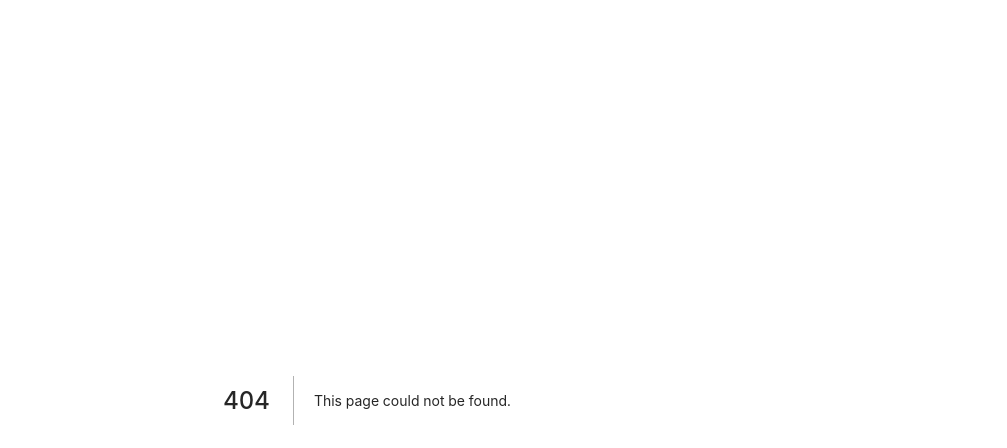
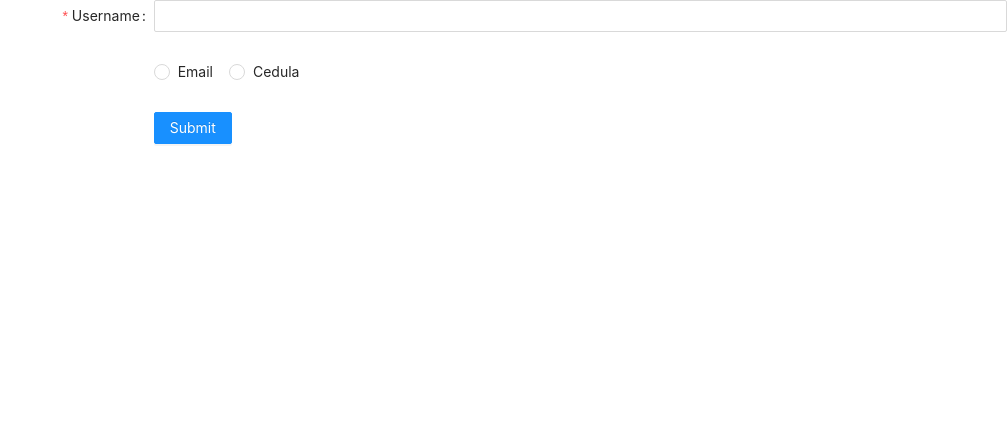
Before and after one commit to jbetancur12/leposti, a Next.js app in the folder frontend/: page /forgotpassword in a window 1280 px wide. Before the commit this address had no page. Shown: the top 448 px of the page, without its empty margins (273-1280 px from the left). Built offline with nearby package versions, Linux system fonts and the light colour scheme.

Commit message:
added forto page

```diff
--- /dev/null
+++ b/frontend/pages/forgotpassword.js
@@ -0,0 +1,117 @@
+import { Form, Input, Button, Radio, InputNumber } from 'antd';
+import React, { useState } from 'react';
+
+const layout = {
+  labelCol: { span: 8 },
+  wrapperCol: { span: 16 },
+};
+const tailLayout = {
+  wrapperCol: { offset: 8, span: 16 },
+};
+
+const ForgotPassword = () => {
+  const [value, setValue] = React.useState('email');
+
+  const onFinish = async (values) => {
+    let email = { email: '' };
+    if (values.way === 'id') {
+      console.log(values);
+      const resGet = await fetch(
+        'https://api.leposti.ml/users?docId=' + values.cedula,
+        {
+          method: 'GET', // *GET, POST, PUT, DELETE, etc.
+          headers: {
+            Authorization: `Bearer eyJhbGciOiJIUzI1NiIsInR5cCI6IkpXVCJ9.eyJpZCI6MSwiaWF0IjoxNjE3OTM5NzA2LCJleHAiOjE2MjA1MzE3MDZ9.lwwNZWcqvDCkmzxKHWaglDtYjkFTizqD5s_0oXEHcgQ`,
+            'Content-Type': 'application/json',
+          },
+          // body data type must match "Content-Type" header
+        },
+      );
+
+      const resAskUser = await resGet.json();
+      if (resAskUser.length > 0) {
+        email = { ...email, email: resAskUser[0].email };
+      } else {
+        console.log('No Usuario con esa cedula');
+      }
+    } else {
+      email = { ...email, email: values.username };
+    }
+
+    const resPost = await fetch('https://api.leposti.ml/auth/forgot-password', {
+      method: 'POST', // *GET, POST, PUT, DELETE, etc.
+      headers: {
+        'Content-Type': 'application/json',
+        Authorization: `Bearer eyJhbGciOiJIUzI1NiIsInR5cCI6IkpXVCJ9.eyJpZCI6MSwiaWF0IjoxNjE3OTM5NzA2LCJleHAiOjE2MjA1MzE3MDZ9.lwwNZWcqvDCkmzxKHWaglDtYjkFTizqD5s_0oXEHcgQ`,
+      },
+      body: JSON.stringify(email), // body data type must match "Content-Type" header
+    });
+
+    if (resPost.ok) {
+      console.log('email enviado a: ' + email.email);
+    } else {
+      console.log('No se encontro');
+    }
+  };
+
+  const WayToRecover = () => {
+    if (value === 'email') {
+      return (
+        <Form.Item
+          label='Username'
+          name='username'
+          rules={[
+            {
+              required: true,
+              message: 'Please input your username!',
+            },
+          ]}
+        >
+          <Input />
+        </Form.Item>
+      );
+    }
+    return (
+      <Form.Item
+        label='Cedula'
+        name='cedula'
+        rules={[
+          {
+            required: true,
+            message: 'Please input your cedula!',
+          },
+        ]}
+      >
+        <InputNumber min={0} />
+      </Form.Item>
+    );
+  };
+
+  return (
+    <Form
+      {...layout}
+      name='basic'
+      initialValues={{
+        remember: true,
+      }}
+      onFinish={onFinish}
+    >
+      <WayToRecover />
+
+      <Form.Item {...tailLayout} name='way'>
+        <Radio.Group onChange={(e) => setValue(e.target.value)} value={value}>
+          <Radio value={'email'}>Email</Radio>
+          <Radio value={'id'}>Cedula</Radio>
+        </Radio.Group>
+      </Form.Item>
+
+      <Form.Item {...tailLayout}>
+        <Button type='primary' htmlType='submit'>
+          Submit
+        </Button>
+      </Form.Item>
+    </Form>
+  );
+};
+
+export default ForgotPassword;
```
